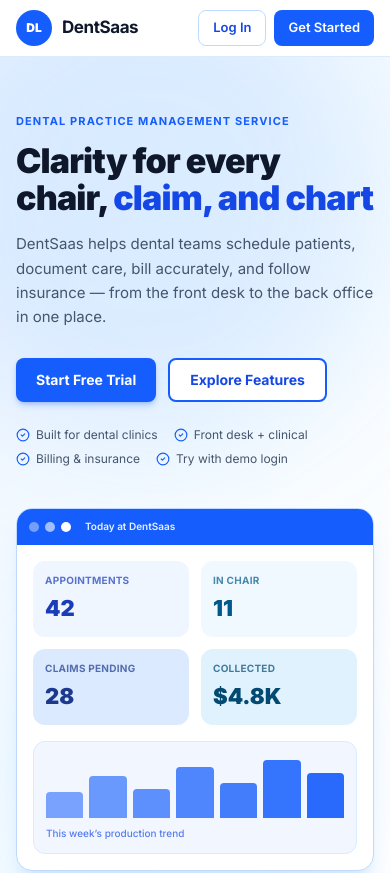
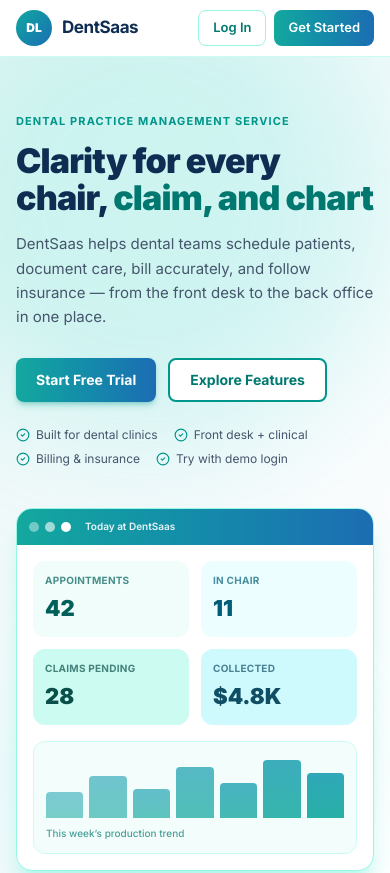
Before and after one commit to netsture/dentalens, a React (Vite) app: page / in a window 390 px wide. Shown: the top 873 px of the page. Built offline with nearby package versions, Linux system fonts and the light colour scheme.

Commit message:
Home page updated

```diff
--- a/src/pages/HomePage.tsx
+++ b/src/pages/HomePage.tsx
@@ -23,55 +23,55 @@ const platformFeatures = [
     title: "Patient Scheduling",
     desc: "Book visits by chair and provider, see who is waiting or seated, and keep every location’s dayboard in sync.",
     icon: CalendarDays,
-    tone: "bg-blue-100 text-blue-700",
+    tone: "bg-teal-100 text-teal-700",
   },
   {
     title: "Clinical Charting",
     desc: "Record findings tooth by tooth, track perio measurements, and keep the chart ready for the next visit.",
     icon: Smile,
-    tone: "bg-blue-50 text-blue-600",
+    tone: "bg-teal-50 text-teal-600",
   },
   {
     title: "Dental Billing",
     desc: "Post procedures, apply fees, and show patients a clear balance without leaving the front desk workflow.",
     icon: Wallet,
-    tone: "bg-sky-100 text-sky-700",
+    tone: "bg-cyan-100 text-cyan-700",
   },
   {
     title: "Insurance Claims",
     desc: "Build dental claims from completed work, attach what payers need, and track status until payment posts.",
     icon: FileCheck2,
-    tone: "bg-blue-100 text-blue-800",
+    tone: "bg-teal-100 text-teal-800",
   },
   {
     title: "Eligibility Checks",
     desc: "Confirm coverage before the appointment so the team knows benefits, remaining maximums, and patient share.",
     icon: ClipboardCheck,
-    tone: "bg-sky-50 text-sky-700",
+    tone: "bg-cyan-50 text-cyan-700",
   },
   {
     title: "Imaging & Docs",
     desc: "Keep X-rays, consent forms, and clinical files with the patient record for quick review chairside.",
     icon: Camera,
-    tone: "bg-blue-50 text-blue-700",
+    tone: "bg-teal-50 text-teal-700",
   },
   {
     title: "Treatment Planner",
     desc: "Group recommended procedures into phases, estimate cost, and share a plan patients can understand.",
     icon: Stethoscope,
-    tone: "bg-blue-100 text-blue-600",
+    tone: "bg-teal-100 text-teal-600",
   },
   {
     title: "Analytics & Reports",
     desc: "Monitor daily production, collections, and chair utilization so owners see what drives growth.",
     icon: FileText,
-    tone: "bg-sky-100 text-sky-800",
+    tone: "bg-cyan-100 text-cyan-800",
   },
   {
     title: "Practice Setup",
     desc: "Configure corporation, offices, providers, and fee lists once — then reuse them across the whole platform.",
     icon: Shield,
-    tone: "bg-blue-50 text-blue-800",
+    tone: "bg-teal-50 text-teal-800",
   },
 ];
 
@@ -149,13 +149,13 @@ function Logo({ light = false }: { light?: boolean }) {
     <Link to="/" className="flex items-center gap-2.5 shrink-0">
       <div
         className={`w-9 h-9 rounded-full flex items-center justify-center font-black text-[12px] ${
-          light ? "bg-white text-blue-700" : "bg-blue-600 text-white"
+          light ? "bg-white text-teal-700" : "bg-gradient-to-br from-[#14a89e] to-[#1c6db2] text-white"
         }`}
       >
         DL
       </div>
-      <span className={`font-bold text-[17px] tracking-tight ${light ? "text-white" : "text-slate-900"}`}>
-      DentSaas<span className={light ? "text-white/70" : "text-blue-600"}></span>
+      <span className={`font-bold text-[17px] tracking-tight ${light ? "text-white" : "text-[#0f2d52]"}`}>
+      DentSaas<span className={light ? "text-white/70" : "text-teal-600"}></span>
       </span>
     </Link>
   );
@@ -173,25 +173,25 @@ export default function HomePage() {
   }, []);
 
   return (
-    <div className="min-h-screen bg-white text-slate-900 font-sans">
-      <header className="sticky top-0 z-50 border-b border-blue-100 bg-white/95 backdrop-blur-md">
+    <div className="min-h-screen bg-white text-[#0f2d52] font-sans">
+      <header className="sticky top-0 z-50 border-b border-teal-100 bg-white/95 backdrop-blur-md">
         <div className="max-w-6xl mx-auto px-4 h-14 flex items-center justify-between gap-4">
           <Logo />
           <nav className="hidden md:flex items-center gap-6 text-[13px] font-medium text-slate-600">
-            <a href="#solutions" className="hover:text-blue-700">Solutions</a>
-            <a href="#services" className="hover:text-blue-700">Services</a>
-            <a href="#pricing" className="hover:text-blue-700">Pricing</a>
+            <a href="#solutions" className="hover:text-teal-700">Solutions</a>
+            <a href="#services" className="hover:text-teal-700">Services</a>
+            <a href="#pricing" className="hover:text-teal-700">Pricing</a>
           </nav>
           <div className="flex items-center gap-2">
             <Link
               to="/login"
-              className="h-9 px-3.5 rounded-lg text-[13px] font-semibold text-blue-700 border border-blue-200 bg-white hover:bg-blue-50 inline-flex items-center"
+              className="h-9 px-3.5 rounded-lg text-[13px] font-semibold text-teal-700 border border-teal-200 bg-white hover:bg-teal-50 inline-flex items-center"
             >
               Log In
             </Link>
             <Link
               to="/login"
-              className="h-9 px-3.5 rounded-lg text-[13px] font-semibold text-white bg-blue-600 hover:bg-blue-700 inline-flex items-center"
+              className="h-9 px-3.5 rounded-lg text-[13px] font-semibold text-white bg-gradient-to-r from-[#14a89e] to-[#1c6db2] hover:brightness-110 inline-flex items-center"
             >
               Get Started
             </Link>
@@ -199,18 +199,18 @@ export default function HomePage() {
         </div>
       </header>
 
-      <section className="relative overflow-hidden border-b border-blue-100">
-        <div className="absolute inset-0 bg-gradient-to-br from-blue-50 via-sky-50/60 to-white pointer-events-none" />
-        <div className="absolute -top-24 right-0 w-[480px] h-[480px] rounded-full bg-blue-400/15 blur-3xl pointer-events-none" />
-        <div className="absolute bottom-0 left-10 w-[280px] h-[280px] rounded-full bg-sky-300/20 blur-3xl pointer-events-none" />
+      <section className="relative overflow-hidden border-b border-teal-100">
+        <div className="absolute inset-0 bg-gradient-to-br from-[#eef8f8] via-[#f5fafc] to-white pointer-events-none" />
+        <div className="absolute -top-24 right-0 w-[480px] h-[480px] rounded-full bg-teal-400/15 blur-3xl pointer-events-none" />
+        <div className="absolute bottom-0 left-10 w-[280px] h-[280px] rounded-full bg-cyan-300/20 blur-3xl pointer-events-none" />
         <div className="relative max-w-6xl mx-auto px-4 py-14 md:py-20 grid md:grid-cols-2 gap-10 items-center">
           <div>
-            <p className="text-[11px] font-bold uppercase tracking-widest text-blue-600 mb-3">
+            <p className="text-[11px] font-bold uppercase tracking-widest text-teal-600 mb-3">
               Dental Practice Management Service
             </p>
-            <h1 className="text-[34px] md:text-[44px] font-black leading-[1.1] tracking-tight text-slate-900">
+            <h1 className="text-[34px] md:text-[44px] font-black leading-[1.1] tracking-tight text-[#0f2d52]">
               Clarity for every chair,{" "}
-              <span className="text-blue-700">claim, and chart</span>
+              <span className="text-teal-700">claim, and chart</span>
             </h1>
             <p className="mt-4 text-[15px] text-slate-600 leading-relaxed max-w-lg">
               DentSaas helps dental teams schedule patients, document care, bill accurately, and
@@ -219,13 +219,13 @@ export default function HomePage() {
             <div className="mt-7 flex flex-wrap gap-3">
               <Link
                 to="/login"
-                className="h-11 px-5 rounded-lg text-[14px] font-bold text-white bg-blue-600 hover:bg-blue-700 inline-flex items-center shadow-md shadow-blue-600/25"
+                className="h-11 px-5 rounded-lg text-[14px] font-bold text-white bg-gradient-to-r from-[#14a89e] to-[#1c6db2] hover:brightness-110 inline-flex items-center shadow-md shadow-teal-600/30"
               >
                 Start Free Trial
               </Link>
               <a
                 href="#solutions"
-                className="h-11 px-5 rounded-lg text-[14px] font-bold text-blue-700 border-2 border-blue-600 bg-white hover:bg-blue-50 inline-flex items-center"
+                className="h-11 px-5 rounded-lg text-[14px] font-bold text-teal-700 border-2 border-teal-600 bg-white hover:bg-teal-50 inline-flex items-center"
               >
                 Explore Features
               </a>
@@ -234,7 +234,7 @@ export default function HomePage() {
               {["Built for dental clinics", "Front desk + clinical", "Billing & insurance", "Try with demo login"].map(
                 (t) => (
                   <span key={t} className="inline-flex items-center gap-1.5">
-                    <CheckCircle2 className="w-3.5 h-3.5 text-blue-600" />
+                    <CheckCircle2 className="w-3.5 h-3.5 text-teal-600" />
                     {t}
                   </span>
                 )
@@ -243,8 +243,8 @@ export default function HomePage() {
           </div>
 
           <div className="relative">
-            <div className="rounded-2xl border border-blue-200 bg-white shadow-xl shadow-blue-200/50 overflow-hidden">
-              <div className="h-9 bg-blue-600 flex items-center gap-1.5 px-3">
+            <div className="rounded-2xl border border-teal-200 bg-white shadow-xl shadow-teal-200/50 overflow-hidden">
+              <div className="h-9 bg-gradient-to-r from-[#14a89e] to-[#1c6db2] flex items-center gap-1.5 px-3">
                 <span className="w-2.5 h-2.5 rounded-full bg-white/40" />
                 <span className="w-2.5 h-2.5 rounded-full bg-white/60" />
                 <span className="w-2.5 h-2.5 rounded-full bg-white" />
@@ -252,10 +252,10 @@ export default function HomePage() {
               </div>
               <div className="p-4 grid grid-cols-2 gap-3">
                 {[
-                  ["Appointments", "42", "bg-blue-50 text-blue-800"],
-                  ["In Chair", "11", "bg-sky-50 text-sky-800"],
-                  ["Claims Pending", "28", "bg-blue-100 text-blue-900"],
-                  ["Collected", "$4.8K", "bg-sky-100 text-sky-900"],
+                  ["Appointments", "42", "bg-teal-50 text-teal-800"],
+                  ["In Chair", "11", "bg-cyan-50 text-cyan-800"],
+                  ["Claims Pending", "28", "bg-teal-100 text-teal-900"],
+                  ["Collected", "$4.8K", "bg-cyan-100 text-cyan-900"],
                 ].map(([label, value, tone]) => (
                   <div key={label} className={`rounded-xl p-3 ${tone}`}>
                     <div className="text-[10px] font-bold uppercase tracking-wide opacity-70">{label}</div>
@@ -264,17 +264,17 @@ export default function HomePage() {
                 ))}
               </div>
               <div className="px-4 pb-4">
-                <div className="rounded-xl border border-blue-100 bg-blue-50/80 p-3">
+                <div className="rounded-xl border border-teal-100 bg-teal-50/80 p-3">
                   <div className="flex items-end gap-1.5 h-16">
                     {[40, 65, 45, 80, 55, 90, 70].map((h, i) => (
                       <div
                         key={i}
-                        className="flex-1 rounded-t bg-blue-600"
+                        className="flex-1 rounded-t bg-gradient-to-t from-[#14a89e] to-[#1c9fb2]"
                         style={{ height: `${h}%`, opacity: 0.55 + i * 0.06 }}
                       />
                     ))}
                   </div>
-                  <p className="text-[10px] text-blue-700/70 mt-2 font-medium">This week’s production trend</p>
+                  <p className="text-[10px] text-teal-700/70 mt-2 font-medium">This week’s production trend</p>
                 </div>
               </div>
             </div>
@@ -282,10 +282,10 @@ export default function HomePage() {
         </div>
       </section>
 
-      <section id="solutions" className="py-16 md:py-20 bg-blue-50/50 border-b border-blue-100">
+      <section id="solutions" className="py-16 md:py-20 bg-teal-50/50 border-b border-teal-100">
         <div className="max-w-6xl mx-auto px-4">
           <div className="text-center max-w-2xl mx-auto mb-10">
-            <h2 className="text-[26px] md:text-[32px] font-black tracking-tight text-slate-900">
+            <h2 className="text-[26px] md:text-[32px] font-black tracking-tight text-[#0f2d52]">
               Tools that match how dental practices work
             </h2>
             <p className="mt-2 text-[14px] text-slate-600">
@@ -298,12 +298,12 @@ export default function HomePage() {
               return (
                 <div
                   key={f.title}
-                  className="rounded-xl border border-blue-100 bg-white p-5 hover:shadow-md hover:border-blue-300 hover:shadow-blue-100 transition-shadow"
+                  className="rounded-xl border border-teal-100 bg-white p-5 hover:shadow-md hover:border-teal-300 hover:shadow-teal-100 transition-shadow"
                 >
                   <div className={`w-9 h-9 rounded-lg flex items-center justify-center ${f.tone}`}>
                     <Icon className="w-4 h-4" />
                   </div>
-                  <h3 className="mt-3 text-[14px] font-bold text-slate-900">{f.title}</h3>
+                  <h3 className="mt-3 text-[14px] font-bold text-[#0f2d52]">{f.title}</h3>
                   <p className="mt-1.5 text-[12.5px] text-slate-600 leading-relaxed">{f.desc}</p>
                 </div>
               );
@@ -312,13 +312,13 @@ export default function HomePage() {
         </div>
       </section>
 
-      <section className="py-16 md:py-20 border-b border-blue-100 bg-white">
+      <section className="py-16 md:py-20 border-b border-teal-100 bg-white">
         <div className="max-w-6xl mx-auto px-4 grid md:grid-cols-2 gap-8">
           <div>
-            <span className="inline-flex px-2.5 py-1 rounded-full text-[10px] font-bold uppercase tracking-wider bg-blue-100 text-blue-800">
+            <span className="inline-flex px-2.5 py-1 rounded-full text-[10px] font-bold uppercase tracking-wider bg-teal-100 text-teal-800">
               Clinical & Front Desk
             </span>
-            <h2 className="mt-3 text-[24px] font-black tracking-tight text-slate-900">Practice Management</h2>
+            <h2 className="mt-3 text-[24px] font-black tracking-tight text-[#0f2d52]">Practice Management</h2>
             <p className="mt-1.5 text-[13px] text-slate-600">
               Keep the schedule, tooth chart, and images connected for every patient visit.
             </p>
@@ -326,12 +326,12 @@ export default function HomePage() {
               {pmsCards.map((card) => {
                 const Icon = card.icon;
                 return (
-                  <div key={card.title} className="rounded-xl border border-blue-100 bg-blue-50/40 p-4 flex gap-3">
-                    <div className="w-9 h-9 rounded-lg bg-blue-100 text-blue-700 flex items-center justify-center shrink-0">
+                  <div key={card.title} className="rounded-xl border border-teal-100 bg-teal-50/40 p-4 flex gap-3">
+                    <div className="w-9 h-9 rounded-lg bg-teal-100 text-teal-700 flex items-center justify-center shrink-0">
                       <Icon className="w-4 h-4" />
                     </div>
                     <div>
-                      <h3 className="text-[13px] font-bold text-slate-900">{card.title}</h3>
+                      <h3 className="text-[13px] font-bold text-[#0f2d52]">{card.title}</h3>
                       <p className="mt-1 text-[12px] text-slate-600 leading-relaxed">{card.desc}</p>
                     </div>
                   </div>
@@ -341,10 +341,10 @@ export default function HomePage() {
           </div>
 
           <div>
-            <span className="inline-flex px-2.5 py-1 rounded-full text-[10px] font-bold uppercase tracking-wider bg-sky-100 text-sky-800">
+            <span className="inline-flex px-2.5 py-1 rounded-full text-[10px] font-bold uppercase tracking-wider bg-cyan-100 text-cyan-800">
               Billing & Insurance
             </span>
-            <h2 className="mt-3 text-[24px] font-black tracking-tight text-slate-900">Revenue Cycle Suite</h2>
+            <h2 className="mt-3 text-[24px] font-black tracking-tight text-[#0f2d52]">Revenue Cycle Suite</h2>
             <p className="mt-1.5 text-[13px] text-slate-600">
               From benefit check to claim payment — reduce delays and patient confusion.
             </p>
@@ -352,12 +352,12 @@ export default function HomePage() {
               {rcmCards.map((card) => {
                 const Icon = card.icon;
                 return (
-                  <div key={card.title} className="rounded-xl border border-sky-100 bg-sky-50/50 p-4 flex gap-3">
-                    <div className="w-9 h-9 rounded-lg bg-sky-100 text-sky-700 flex items-center justify-center shrink-0">
+                  <div key={card.title} className="rounded-xl border border-cyan-100 bg-cyan-50/50 p-4 flex gap-3">
+                    <div className="w-9 h-9 rounded-lg bg-cyan-100 text-cyan-700 flex items-center justify-center shrink-0">
                       <Icon className="w-4 h-4" />
                     </div>
                     <div>
-                      <h3 className="text-[13px] font-bold text-slate-900">{card.title}</h3>
+                      <h3 className="text-[13px] font-bold text-[#0f2d52]">{card.title}</h3>
                       <p className="mt-1 text-[12px] text-slate-600 leading-relaxed">{card.desc}</p>
                     </div>
                   </div>
@@ -368,10 +368,10 @@ export default function HomePage() {
         </div>
       </section>
 
-      <section id="services" className="py-16 md:py-20 bg-blue-50/40 border-b border-blue-100">
+      <section id="services" className="py-16 md:py-20 bg-teal-50/40 border-b border-teal-100">
         <div className="max-w-6xl mx-auto px-4">
           <div className="text-center max-w-2xl mx-auto mb-10">
-            <h2 className="text-[26px] md:text-[32px] font-black tracking-tight text-slate-900">
+            <h2 className="text-[26px] md:text-[32px] font-black tracking-tight text-[#0f2d52]">
               Back-office support when you need extra hands
             </h2>
             <p className="mt-2 text-[14px] text-slate-600">
@@ -384,12 +384,12 @@ export default function HomePage() {
               return (
                 <div
                   key={s.title}
-                  className="rounded-xl border border-blue-100 bg-white p-5 text-center hover:border-blue-300 hover:shadow-md hover:shadow-blue-100 transition-shadow"
+                  className="rounded-xl border border-teal-100 bg-white p-5 text-center hover:border-teal-300 hover:shadow-md hover:shadow-teal-100 transition-shadow"
                 >
-                  <div className="w-10 h-10 mx-auto rounded-lg bg-blue-100 text-blue-700 flex items-center justify-center">
+                  <div className="w-10 h-10 mx-auto rounded-lg bg-teal-100 text-teal-700 flex items-center justify-center">
                     <Icon className="w-5 h-5" />
                   </div>
-                  <h3 className="mt-3 text-[14px] font-bold text-slate-900">{s.title}</h3>
+                  <h3 className="mt-3 text-[14px] font-bold text-[#0f2d52]">{s.title}</h3>
                   <p className="mt-1.5 text-[12.5px] text-slate-600 leading-relaxed">{s.desc}</p>
                 </div>
               );
@@ -398,9 +398,9 @@ export default function HomePage() {
         </div>
       </section>
 
-      <section className="py-16 md:py-20 border-b border-blue-100 bg-white">
+      <section className="py-16 md:py-20 border-b border-teal-100 bg-white">
         <div className="max-w-6xl mx-auto px-4 text-center">
-          <h2 className="text-[26px] md:text-[32px] font-black tracking-tight text-slate-900">
+          <h2 className="text-[26px] md:text-[32px] font-black tracking-tight text-[#0f2d52]">
             One team login for every office you run
           </h2>
           <p className="mt-2 text-[14px] text-slate-600 max-w-2xl mx-auto">
@@ -413,8 +413,8 @@ export default function HomePage() {
               ["Staff directory", "Give providers and front desk users access only to the locations they serve."],
               ["Access control", "Limit sensitive billing and setup screens by role so data stays protected."],
             ].map(([t, d]) => (
-              <div key={t} className="rounded-xl border border-blue-100 bg-blue-50/50 p-4">
-                <h3 className="text-[13px] font-bold text-blue-900">{t}</h3>
+              <div key={t} className="rounded-xl border border-teal-100 bg-teal-50/50 p-4">
+                <h3 className="text-[13px] font-bold text-teal-900">{t}</h3>
                 <p className="mt-1 text-[12px] text-slate-600">{d}</p>
               </div>
             ))}
@@ -422,17 +422,17 @@ export default function HomePage() {
         </div>
       </section>
 
-      <section className="py-16 md:py-20 bg-gradient-to-br from-blue-950 via-blue-900 to-sky-900 text-white">
+      <section className="py-16 md:py-20 bg-gradient-to-br from-[#0b1628] via-[#0f2d52] to-[#10233f] text-white">
         <div className="max-w-6xl mx-auto px-4 grid md:grid-cols-2 gap-10 items-center">
           <div>
             <h2 className="text-[26px] md:text-[32px] font-black tracking-tight">
               Connect the systems your clinic already uses
             </h2>
-            <p className="mt-3 text-[14px] text-blue-100 leading-relaxed">
+            <p className="mt-3 text-[14px] text-slate-300 leading-relaxed">
               Use straightforward APIs to link imaging vendors, payment tools, and other partners without
               custom glue code for every office.
             </p>
-            <ul className="mt-5 space-y-2 text-[13px] text-blue-100">
+            <ul className="mt-5 space-y-2 text-[13px] text-slate-300">
               {[
                 "Create and update patient records",
                 "Push appointment status changes",
@@ -440,13 +440,13 @@ export default function HomePage() {
                 "Secure token-based access",
               ].map((item) => (
                 <li key={item} className="flex items-center gap-2">
-                  <Code2 className="w-3.5 h-3.5 text-sky-300" />
+                  <Code2 className="w-3.5 h-3.5 text-emerald-400" />
                   {item}
                 </li>
               ))}
             </ul>
           </div>
-          <div className="rounded-xl border border-blue-400/20 bg-blue-950/80 p-4 font-mono text-[11px] leading-relaxed text-sky-100 overflow-x-auto">
+          <div className="rounded-xl border border-white/10 bg-[#121a2a] p-4 font-mono text-[11px] leading-relaxed text-cyan-100 overflow-x-auto">
             <pre>{`POST /api/v1/patients
 Authorization: Bearer dl_live_***
 
@@ -460,18 +460,18 @@ Authorization: Bearer dl_live_***
         </div>
       </section>
 
-      <section id="pricing" className="py-16 md:py-20 bg-gradient-to-br from-blue-600 via-blue-700 to-sky-600 text-white">
+      <section id="pricing" className="py-16 md:py-20 bg-gradient-to-br from-[#14a89e] via-[#178aa9] to-[#1c6db2] text-white">
         <div className="max-w-3xl mx-auto px-4 text-center">
           <h2 className="text-[28px] md:text-[34px] font-black tracking-tight">
             See DentSaas with your own workflow
           </h2>
-          <p className="mt-3 text-[14px] text-blue-100">
+          <p className="mt-3 text-[14px] text-teal-100">
             Open the live demo, walk through patients and the appointment book, then decide if it fits your practice.
           </p>
           <div className="mt-7 flex flex-wrap justify-center gap-3">
             <Link
               to="/login"
-              className="h-11 px-6 rounded-lg text-[14px] font-bold bg-white text-blue-700 hover:bg-blue-50 inline-flex items-center"
+              className="h-11 px-6 rounded-lg text-[14px] font-bold bg-white text-teal-700 hover:bg-teal-50 inline-flex items-center"
             >
               Get Started
             </Link>
@@ -485,7 +485,7 @@ Authorization: Bearer dl_live_***
         </div>
       </section>
 
-      <footer className="border-t border-blue-100 bg-blue-50/30 py-12">
+      <footer className="border-t border-teal-100 bg-teal-50/30 py-12">
         <div className="max-w-6xl mx-auto px-4 grid sm:grid-cols-2 lg:grid-cols-4 gap-8">
           <div className="lg:col-span-1">
             <Logo />
@@ -500,11 +500,11 @@ Authorization: Bearer dl_live_***
             { title: "Company", links: ["About", "Careers", "Contact", "Support"] },
           ].map((col) => (
             <div key={col.title}>
-              <h4 className="text-[12px] font-bold uppercase tracking-wider text-blue-700">{col.title}</h4>
+              <h4 className="text-[12px] font-bold uppercase tracking-wider text-teal-700">{col.title}</h4>
               <ul className="mt-3 space-y-1.5">
                 {col.links.map((l) => (
                   <li key={l}>
-                    <a href="#solutions" className="text-[13px] text-slate-700 hover:text-blue-700">
+                    <a href="#solutions" className="text-[13px] text-slate-700 hover:text-teal-700">
                       {l}
                     </a>
                   </li>
@@ -513,12 +513,12 @@ Authorization: Bearer dl_live_***
             </div>
           ))}
         </div>
-        <div className="max-w-6xl mx-auto px-4 mt-10 pt-6 border-t border-blue-100 flex flex-col sm:flex-row items-center justify-between gap-2 text-[11px] text-slate-500">
+        <div className="max-w-6xl mx-auto px-4 mt-10 pt-6 border-t border-teal-100 flex flex-col sm:flex-row items-center justify-between gap-2 text-[11px] text-slate-500">
           <span>© {new Date().getFullYear()} DentSaas · Dental Practice Management Service</span>
           <div className="flex gap-4">
-            <a href="#" className="hover:text-blue-700">Privacy Policy</a>
-            <a href="#" className="hover:text-blue-700">Terms</a>
-            <Link to="/login" className="hover:text-blue-700">Log In</Link>
+            <a href="#" className="hover:text-teal-700">Privacy Policy</a>
+            <a href="#" className="hover:text-teal-700">Terms</a>
+            <Link to="/login" className="hover:text-teal-700">Log In</Link>
           </div>
         </div>
       </footer>
```
Also changed, not shown: src/pages/LoginPage.tsx (+14 -80 lines), src/styles/globals.css (+6 -6 lines).
